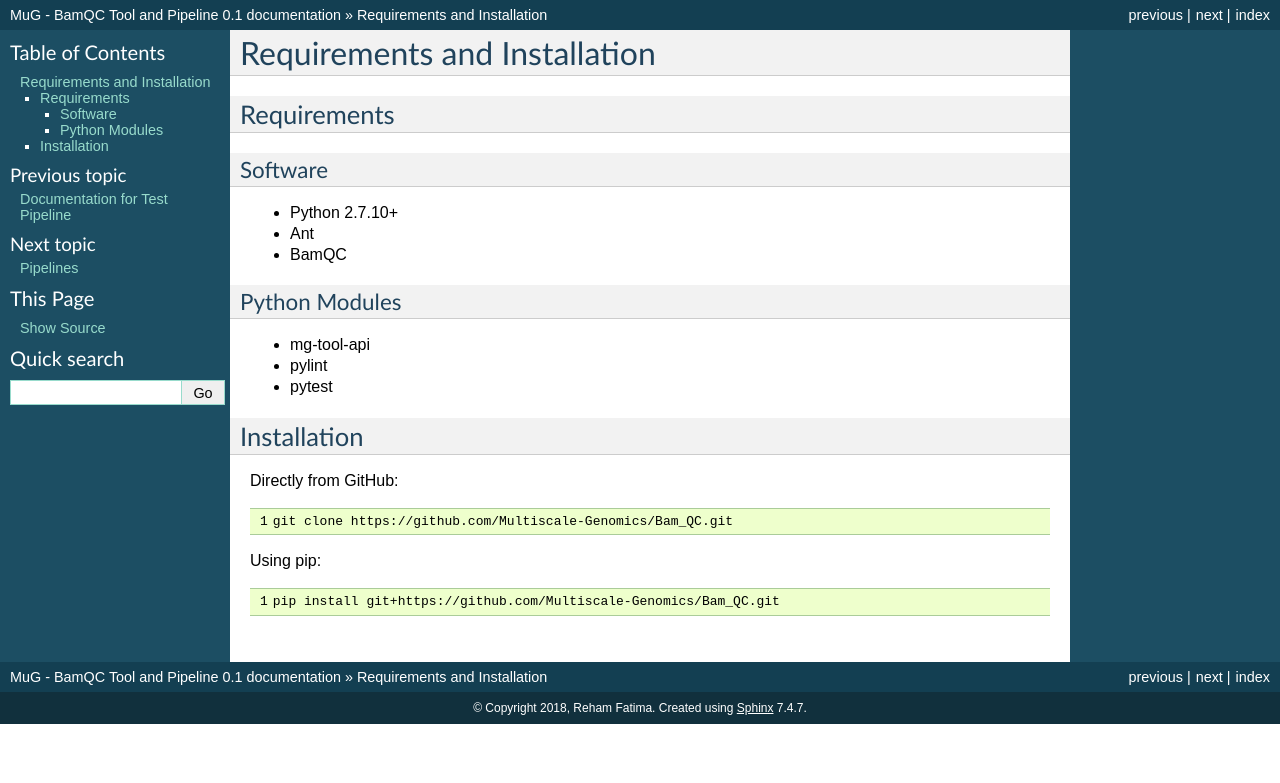
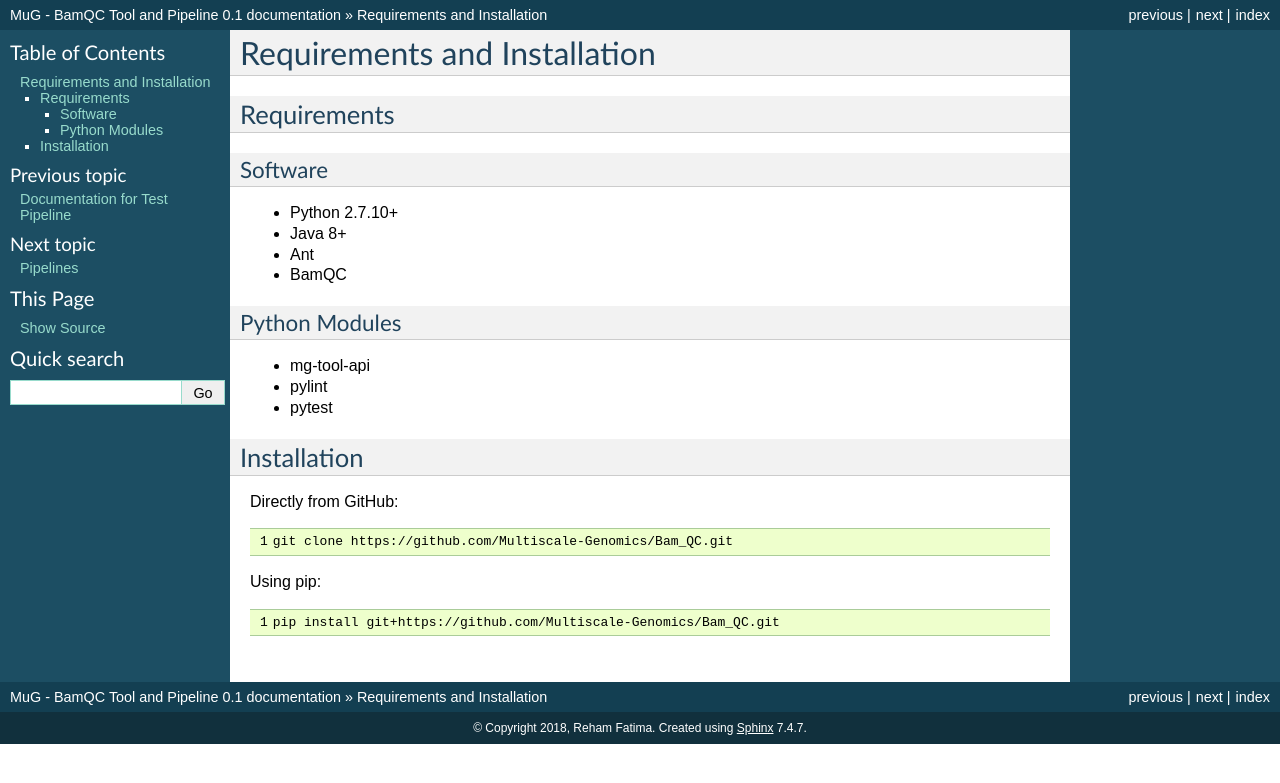
Before and after one commit to Multiscale-Genomics/Bam_QC, a Sphinx documentation site: the page built from docs/install.rst, in a window 1280 px wide. Shown: the top 783 px of the page. Built offline with Sphinx 7.4.7, drawn with Linux system fonts in a browser that asks for light colours.

Commit message:
Update install.rst

```diff
--- a/docs/install.rst
+++ b/docs/install.rst
@@ -23,6 +23,7 @@
 ^^^^^^^^
 
 - Python 2.7.10+
+- Java 8+
 - Ant
 - BamQC
 
```
